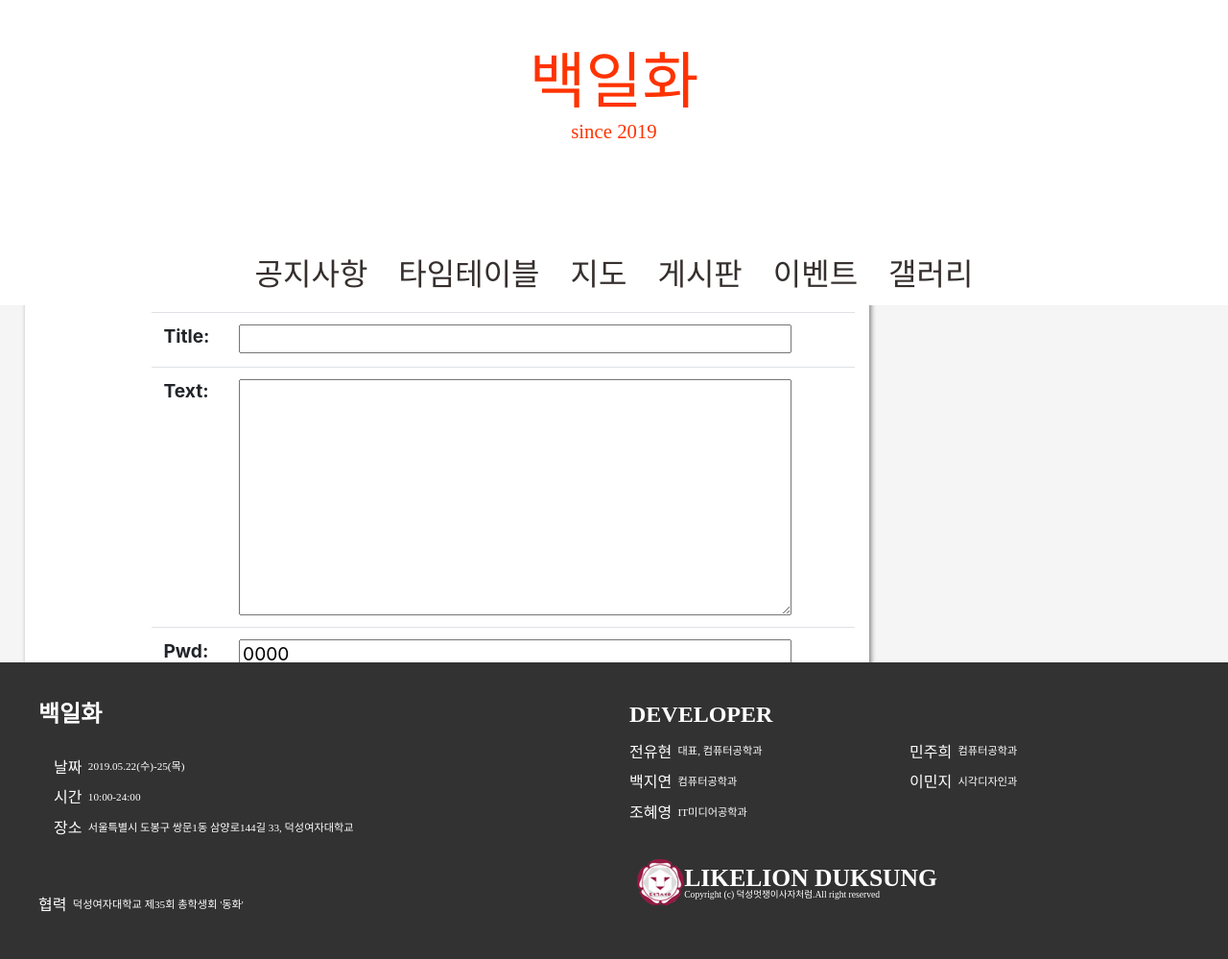
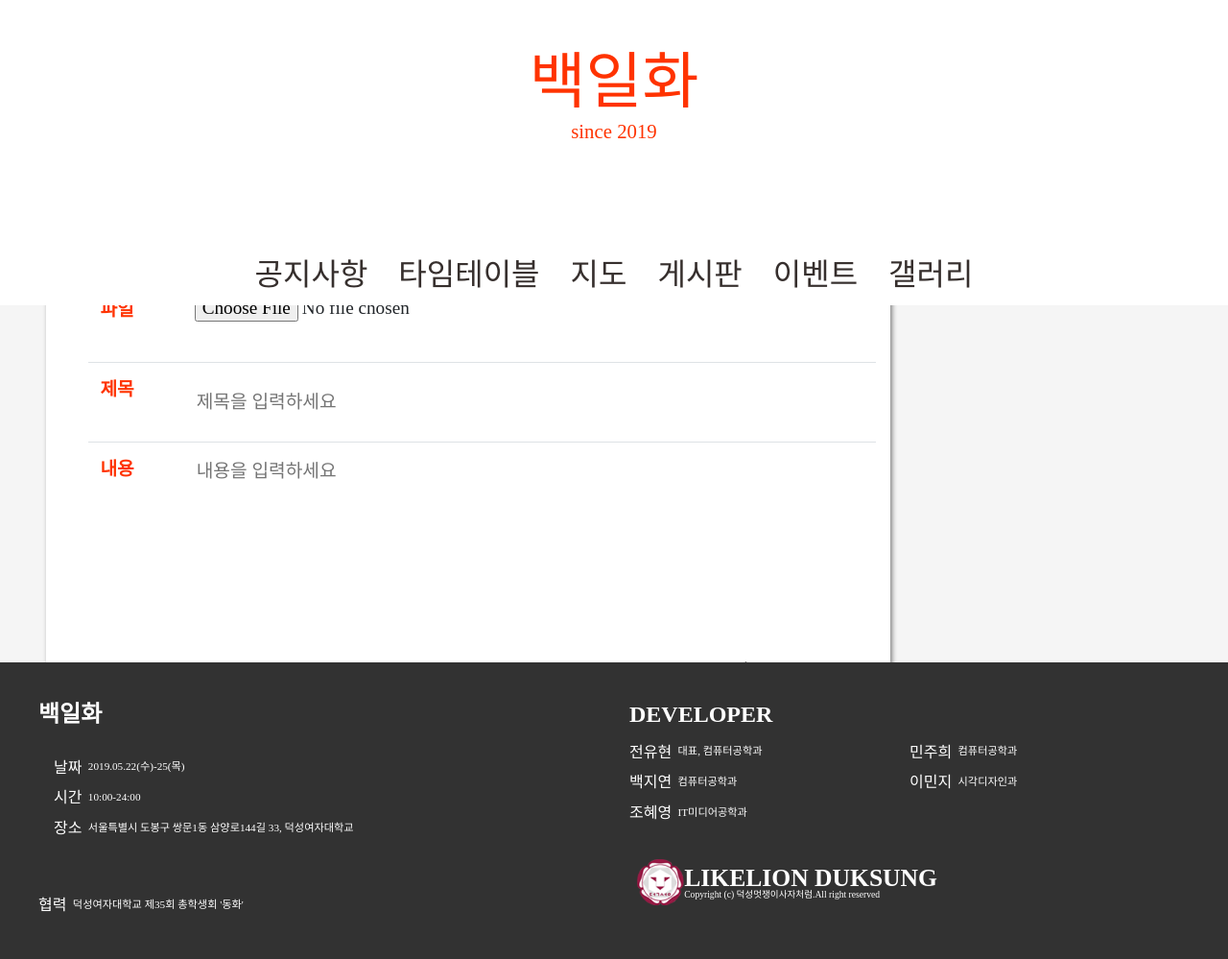
Before and after one commit to MJBJ/2019DS_Festival, a Django app: page /board/post/ in a window 1280 px wide. Shown: the whole page at 96% size. Run offline with Django 3.2, Linux system fonts and the light colour scheme; some libraries are stand-ins or nearby versions; some web fonts are replaced.

Commit message:
post edit

```diff
--- a/board/templates/detail.html
+++ b/board/templates/detail.html
@@ -75,7 +75,6 @@
             </div>
             <a class="ba" id="id_uploaded_file" href="{{ board.file.url }}" download>다운로드</a>
         </div>
-
     </div>
 </div>
 {% endblock %}
--- a/board/templates/post.html
+++ b/board/templates/post.html
@@ -2,21 +2,29 @@
 {% block content %}
 
 <style>
+@font-face { font-family: 'S-CoreDream-3Light'; src: url('https://cdn.jsdelivr.net/gh/projectnoonnu/noonfonts_six@1.2/S-CoreDream-3Light.woff') format('woff'); font-weight:normal; font-style: normal; }
+
+    * {font-family: 'S-CoreDream-3Light';}
     body{background-color: #f5f5f5;
     }
     textarea{width:30em;}
     div.container {
         min-width:55em;
         background-color: #ffffff;
-        margin-left:3%;
+        margin-left:5.5%;
+        margin-top:3%;
         box-shadow: 2px 2px 5px grey;
-        padding-left:15%;
+        padding-left:5%;
         padding-top:5%;
         padding-bottom:5%;
     }
     input{
-        width:30em;
+        font-size:1em;
+        width:35em;
+        height:3em;
+        border:none;
     }
+    textarea {border:none;}
     input[type=submit] {
         width:8em;
         height:3em;
@@ -38,4 +46,18 @@
     </form>
 </div>
 </div>
+<script>
+        var f = document.getElementsByTagName("label");
+        f[0].innerHTML="파일";  f[0].style.color="#ff3300";
+        f[1].innerHTML="제목";  f[1].style.color="#ff3300";
+        f[2].innerHTML="내용";  f[2].style.color="#ff3300";
+        f[3].innerHTML="비밀번호";  f[3].style.color="#ff3300";
+
+        var t = document.getElementById("id_Title");
+        t.setAttribute('placeholder',"제목을 입력하세요");
+
+        var b = document.getElementById("id_Text");
+        b.setAttribute('placeholder',"내용을 입력하세요");
+
+</script>
 {% endblock %}
```
